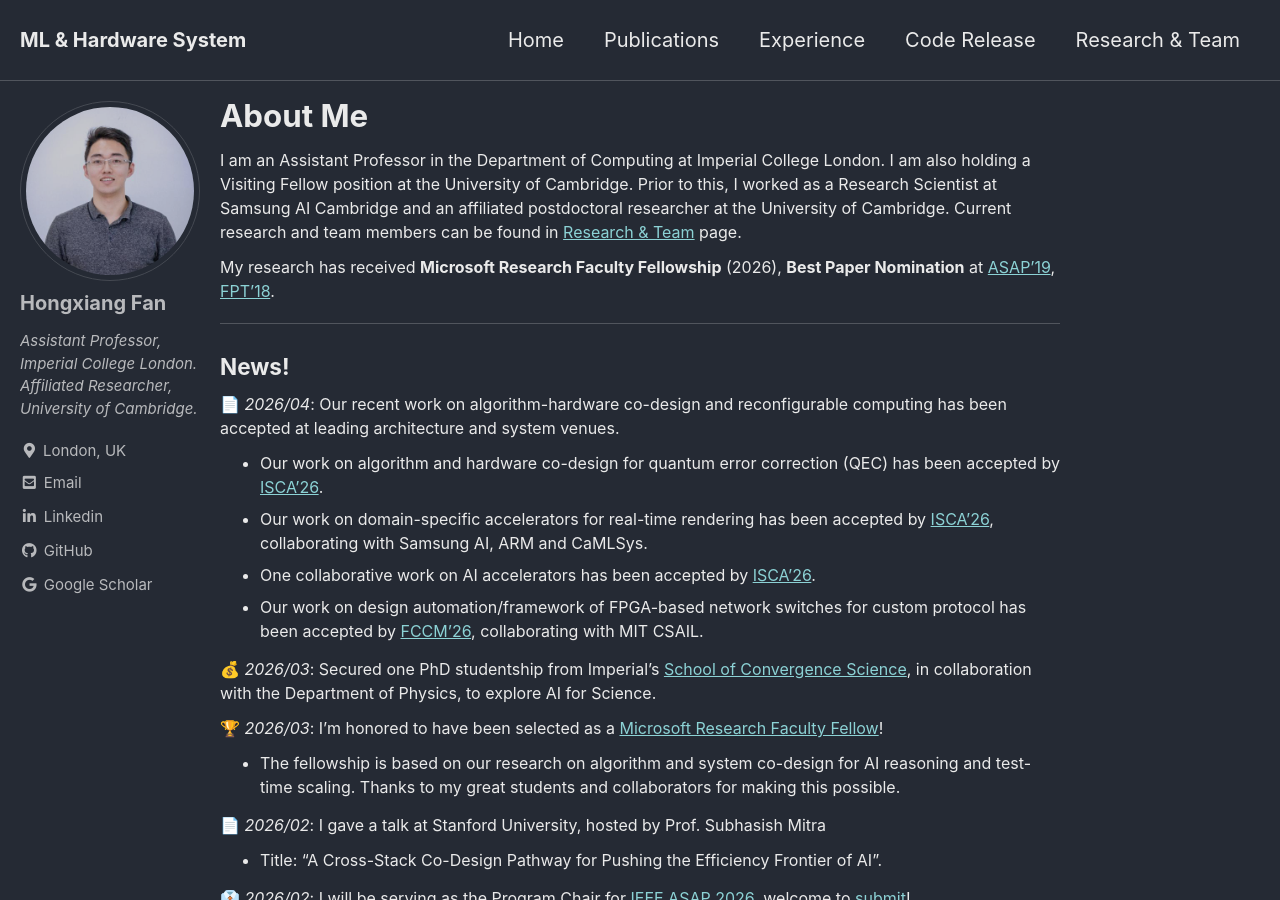
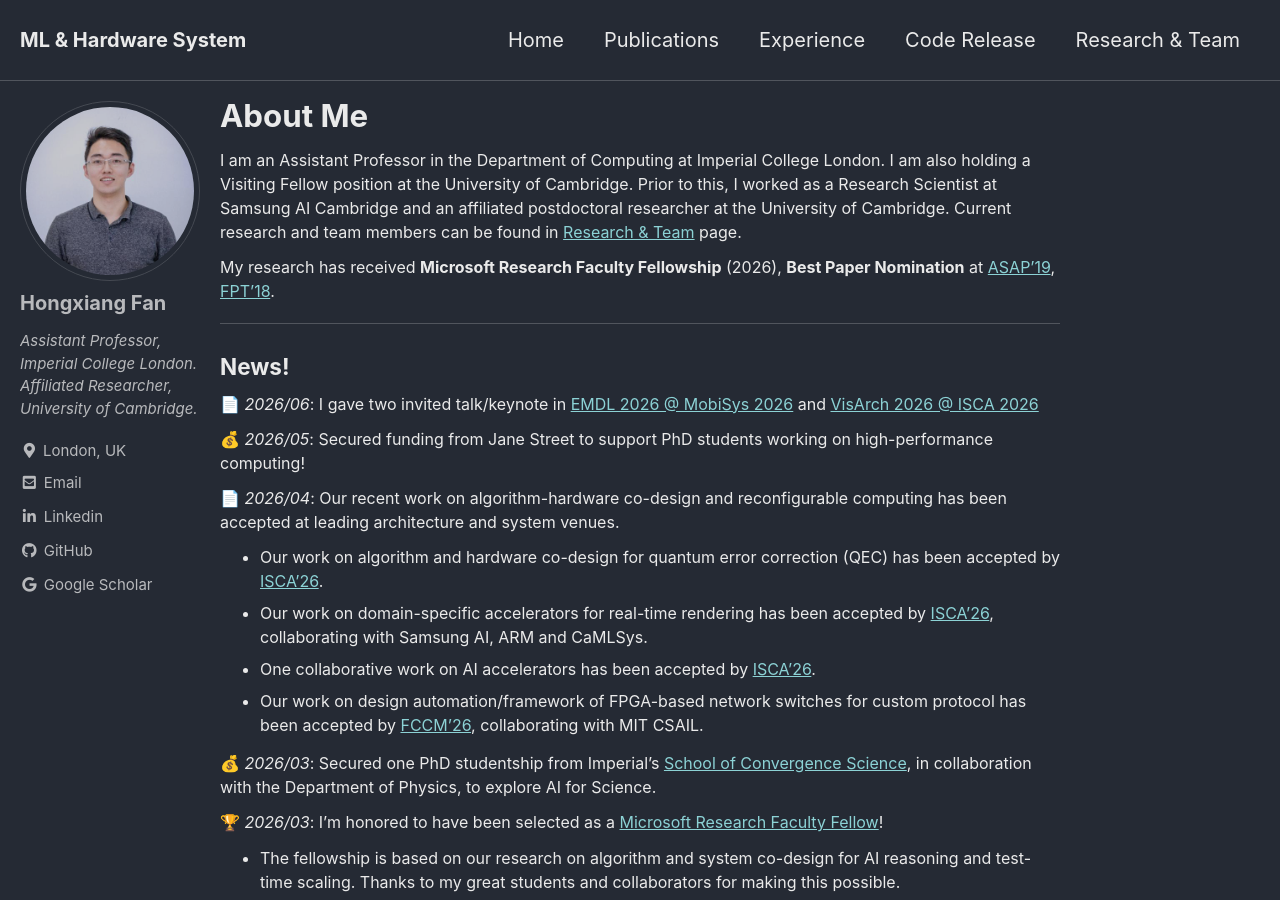
Before and after one commit to os-hxfan/os-hxfan.github.io, a Jekyll site: the page built from index.md, in a window 1280 px wide and 900 px high. Built offline with Jekyll 4.4.1, drawn with Linux system fonts in a browser that asks for light colours; cached includes are drawn as plain includes; our own code applies the rules of GitHub Pages for plain Markdown files.

Commit message:
May/June 2026 update

```diff
--- a/index.md
+++ b/index.md
@@ -31,6 +31,10 @@ ___
 ### News!
 
 <!-- **1. Paper** 📄 · **2. Funding** 💰 · **3. Serving** 👔 · **4. Honor** 🏆 -->
+📄 *2026/06*: I gave two invited talk/keynote in [EMDL 2026 @ MobiSys 2026](https://emdl-workshop.github.io/emdl26/) and [VisArch 2026 @ ISCA 2026](https://sai-lab-nyu.github.io/VisArch_ISCA26/)
+
+💰 *2026/05*: Secured funding from Jane Street to support PhD students working on high-performance computing!
+
 📄 *2026/04*: Our recent work on algorithm-hardware co-design and reconfigurable computing has been accepted at leading architecture and system venues.
 - Our work on algorithm and hardware co-design for quantum error correction (QEC) has been accepted by [ISCA’26](https://iscaconf.org/isca2026/).
 - Our work on domain-specific accelerators for real-time rendering has been accepted by [ISCA’26](https://iscaconf.org/isca2026/), collaborating with Samsung AI, ARM and CaMLSys.
```
